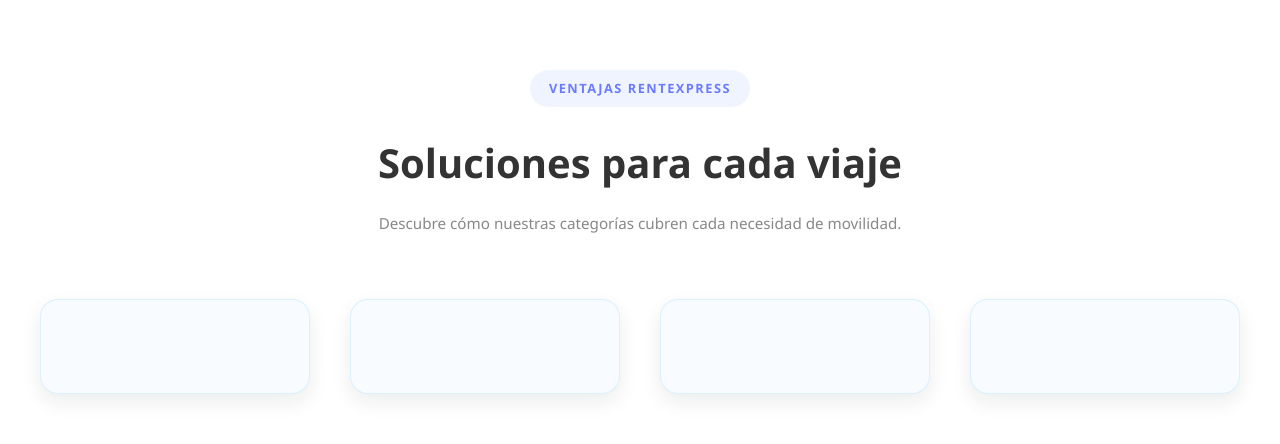
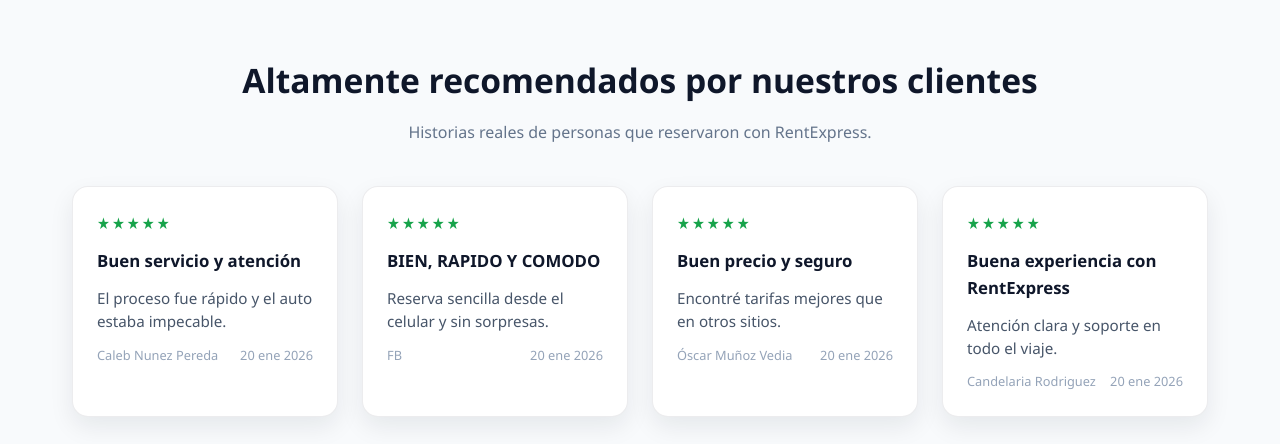
Before and after one commit to licontera345/rentexpress-react, a React (Vite) app: page / in a window 1280 px wide. Shown: the part 504-948 px from the top of the page. Built offline with nearby package versions, Linux system fonts and the light colour scheme; no server answers.

Commit message:
modified:   src/pages/public/Home.jsx

```diff
--- a/src/pages/public/Home.jsx
+++ b/src/pages/public/Home.jsx
@@ -21,26 +21,6 @@ function Home() {
             </div>
           </div>
         </section>
-
-        <section className="solutions">
-          <div className="solutions-container">
-            <div className="solutions-header">
-              <span className="solutions-label">Ventajas RentExpress</span>
-              <h2>Soluciones para cada viaje</h2>
-              <p>Descubre cómo nuestras categorías cubren cada necesidad de movilidad.</p>
-            </div>
-            <div className="solutions-grid">
-              {solutions.map((solution, index) => (
-                <SolutionCard
-                  key={index}
-                  title={solution.title}
-                  description={solution.description}
-                />
-              ))}
-            </div>
-          </div>
-        </section>
-
         <section className="home-reviews">
           <div className="home-section">
             <div className="home-section-header">
```
